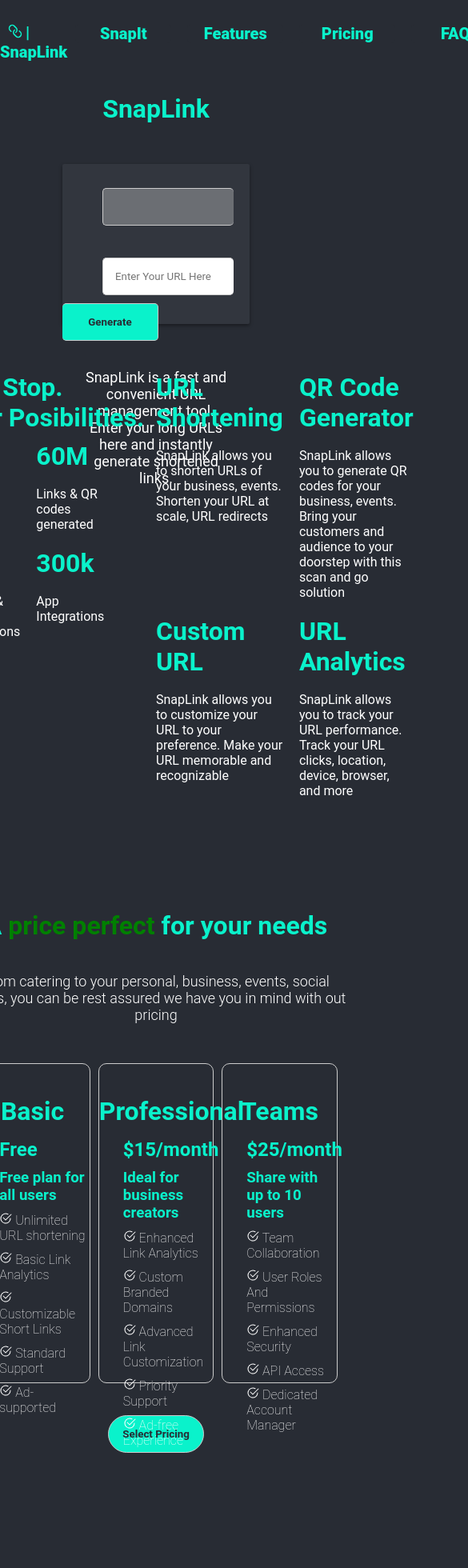
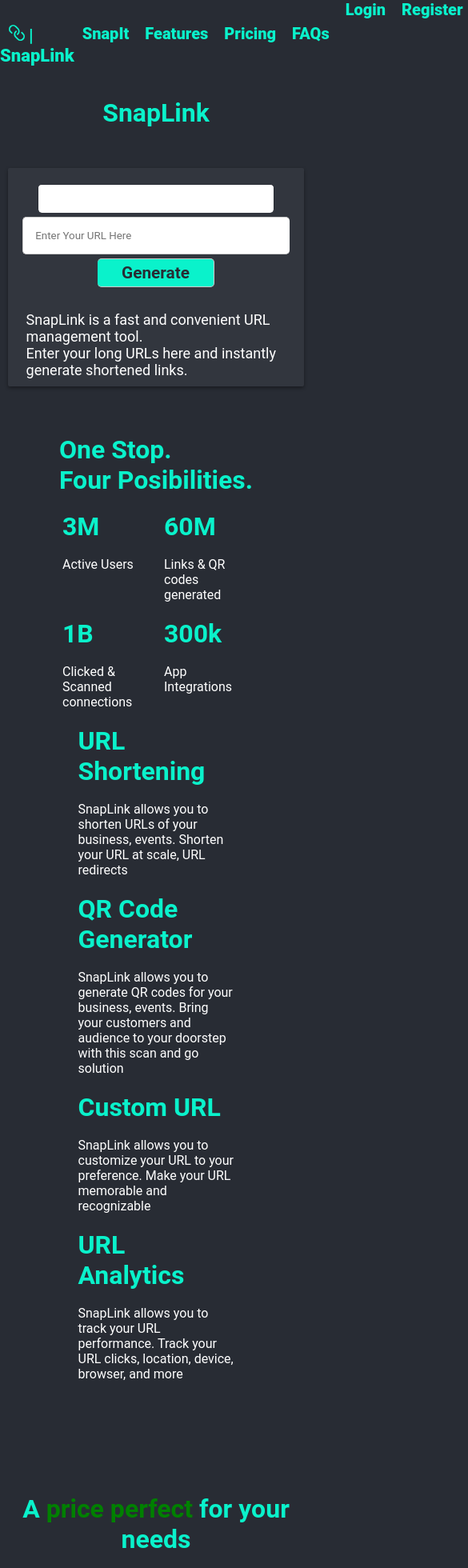
Before and after one commit to Emmy-Styles/KLIPPR, a React (Create React App) app: page / in a window 390 px wide. Shown: the top 1960 px of the page at 80% size, 585 px wide, since content can reach past the window. Built offline with nearby package versions, Linux system fonts and the light colour scheme; no server answers.

Commit message:
responsiveness and font size issues
fixed font size issues and started on responsiveness

```diff
--- a/src/App.css
+++ b/src/App.css
@@ -15,7 +15,7 @@ body {
 }
 
 .icon {
-  font-size: 18px;
+  font-size: 22px;
   rotate: 90deg;
   margin-top: 30px;
   color: #0af2cb;
@@ -26,7 +26,7 @@ body {
 .App-header span {
   color: #0af2cb;
   font-weight: 800;
-  font-size: 20px;
+  font-size: 22px;
 }
 .menu button {
   padding: 0;
@@ -56,12 +56,11 @@ body {
   margin: 0 10px;
 }
 
-
-.App-logo {
+/* .App-logo {
   height: 100px;
   width: 150px;
   margin: 10px;
-}
+} */
 
 main {
   display: flex;
@@ -77,7 +76,7 @@ main {
 }
 
 input {
-  margin: 30px 10px 0 50px;
+  margin: 5px 10px 0 50px;
   width: 70%;
   padding: 15px;
   border-radius: 5px;
@@ -86,45 +85,45 @@ input {
   border-right: none;
   outline: none;
 }
+.shortLink {
+  margin-bottom: 0;
+  margin-top: 30px;
+  width: 40%;
+  padding: 10px;
+  border-radius: 5px;
+  border: 1px solid #282c34;
+  border-bottom: none;
+  outline: none;
+  background-color: white;
+}
 
 button {
-  width: 120px;
-  padding: 15px;
+  padding: 5px 30px;
   border-radius: 5px;
   border: 1px solid #ccc;
   margin-bottom: 10px;
   background-color: #0af2cb;
   color: #282c34;
   font-weight: bold;
+  font-size: 1.3rem;
   cursor: pointer;
   border-left: none;
+  transition: ease-in-out all 750ms;
+}
+button:hover {
+  cursor: pointer;
+  color: whitesmoke;
+  background-color: #07826e;
 }
 
 .geturl {
   width: 60%;
-  height: 200px;
   background-color: #32363e;
   box-shadow: 0 2px 4px rgba(0, 0, 0, 0.4);
   border-radius: 2px;
   margin: 10px;
-}
-
-.getQr {
-  width: 60%;
-  height: 200px;
-  background-color: #32363e;
-  box-shadow: 0 2px 4px rgba(0, 0, 0, 0.4);
-  border-radius: 2px;
-  margin: 10px;
-}
-
-.customLinks {
-  width: 60%;
-  height: 200px;
-  background-color: #32363e;
-  box-shadow: 0 2px 4px rgba(0, 0, 0, 0.4);
-  border-radius: 2px;
-  margin: 10px;
+  display: grid;
+  place-items: center;
 }
 
 .description p {
@@ -133,7 +132,7 @@ button {
   font-weight: 400;
   margin: 10px;
   text-align: center;
-  width: 80%;
+  width: 100%;
 }
 
 .description {
@@ -141,21 +140,27 @@ button {
   flex-direction: column;
   align-items: center;
   justify-content: center;
-  margin-top: 15px;
+  margin-top: 10px;
 }
 
 /* FAQ section */
 .faqSection {
   margin-top: 50px;
+  width: 80%;
+  display: flex;
+  flex-direction: column;
+  align-items: center;
+  justify-content: center;
 }
 .faqSection h1 {
   text-align: center;
   color: #0af2cb;
+
   margin: 40px 0;
 }
 .faqItem {
   margin-bottom: 20px;
-  width: 500px; /* Adjust the width as needed */
+  width: 100%;
   margin-left: auto;
   margin-right: auto;
 }
@@ -168,17 +173,16 @@ button {
 }
 
 .faqSign {
-  margin-right: 10px;
-  font-size: 18px;
+  font-size: 20px;
 }
 
 .faqText {
-  font-size: 16px;
+  font-size: 2rem;
 }
 
 .faqAnswer {
   margin-top: 10px;
-  font-size: 14px;
+  font-size: 1.5rem;
   color: #ccc;
 }
 
@@ -261,8 +265,7 @@ button {
 .first {
   border: 1px solid #ccc;
   border-radius: 10px;
-  width: 30%;
-  height: 400px;
+  padding: 20px 25px;
   display: flex;
   flex-direction: column;
   gap: 10px;
@@ -295,8 +298,7 @@ h3 {
 .second {
   border: 1px solid #ccc;
   border-radius: 10px;
-  width: 30%;
-  height: 400px;
+  padding: 20px 25px;
   display: flex;
   flex-direction: column;
   gap: 10px;
@@ -322,8 +324,7 @@ h3 {
 .third {
   border: 1px solid #ccc;
   border-radius: 10px;
-  width: 30%;
-  height: 400px;
+  padding: 20px 25px;
   display: flex;
   flex-direction: column;
   gap: 10px;
@@ -348,87 +349,74 @@ h3 {
 }
 
 .PriceBtn button {
-  width: 120px;
-  padding: 15px;
-  border-radius: 25px;
+  padding: 15px 35px;
+  border-radius: 5px;
   border: 1px solid #ccc;
-  margin: 40px auto;
+  margin-bottom: 10px;
   background-color: #0af2cb;
   color: #282c34;
   font-weight: bold;
+  font-size: 1.5rem;
   cursor: pointer;
   display: grid;
   place-items: center;
-  transition: 500ms ease;
+  margin: 40px auto;
+  transition: ease-in-out all 750ms;
 }
 .PriceBtn button:hover {
   cursor: pointer;
+  color: whitesmoke;
   background-color: #07826e;
-  border: none;
 }
 /* pricing */
 
 /* footer */
-.footer {
+footer {
   display: flex;
   flex-direction: row;
-  gap: 100px;
-  margin-top: 50px;
-  background-color: #32363e;
-  padding: 20px 30px;
+  gap: 80px;
 }
-
-.footer h4 {
+.SecondDetails {
+  display: grid;
+  grid-template-columns: repeat(4, 1fr);
+  gap: 80px;
+  margin-top: 20px;
+}
+.SecondDetails li {
+  list-style: none;
+  margin-top: 10px;
+  margin-left: 0.3rem;
+}
+.SecondDetails li a {
+  text-decoration: none;
+  color: #fff;
+  font-size: 18px;
+}
+.SecondDetails li a:hover {
+  text-decoration: underline;
   color: #0af2cb;
 }
-.footer li {
-  list-style: none;
-  margin: 10px 0;
+.SecondDetails h4 {
+  color: #0af2cb;
+  font-size: 24px;
+  margin-bottom: 10px;
 }
-.footer li a {
-  text-decoration: none;
-  color: #fff;
-  font-size: 16px;
-  font-weight: 300;
+.logoSocials span {
+  color: #0af2cb;
+  font-size: 1.5rem;
+  line-height: 1.5;
 }
-.footer li a:hover {
-  color: #07826e;
-  cursor: pointer;
-  text-decoration: underline;
+.logo {
+  color: #0af2cb;
+  font-size: 1.5rem;
 }
-/* bottom */
-.footerBottom {
-  display: flex;
-  flex-direction: row;
-  gap: 100px;
-  background-color: #32363e;
-  padding-left: 250px;
-}
-
-.footerBottom h4 {
-  color: #0af2cb;
-}
-.footerBottom li {
-  list-style: none;
-  margin: 10px 0;
-}
-.footerBottom li a {
-  text-decoration: none;
-  color: #fff;
-  font-size: 16px;
-  font-weight: 300;
-}
-.footerBottom li a:hover {
-  color: #07826e;
-  cursor: pointer;
-  text-decoration: underline;
-}
-
 .socials {
   display: flex;
   flex-direction: row;
   gap: 20px;
   margin-top: 10px;
+  margin-left: 15px;
+  font-size: 20px;
 }
 .social {
   color: #fff;
@@ -482,3 +470,76 @@ h3 {
 }
 
 /* footer */
+
+@media (max-width: 992px) {
+  /* starting from footer */
+  footer {
+    display: flex;
+    flex-direction: column;
+    justify-content: center;
+    align-items: center;
+    gap: 10px;
+  }
+  .SecondDetails {
+    display: grid;
+    grid-template-columns: auto;
+    gap: 20px;
+  }
+  .logoSocials {
+    display: flex;
+    flex-direction: column;
+    padding: 0;
+  }
+  .pricingSection {
+    display: flex;
+    flex-direction: column;
+    gap: 10px;
+  }
+  .pricingSection p {
+    text-align: left;
+    margin-left: 10%;
+  }
+  .prices {
+    display: flex;
+    flex-direction: column;
+    gap: 20px;
+  }
+  .featuresSection {
+    display: flex;
+    flex-direction: column;
+    align-items: center;
+    gap: 20px;
+  }
+  .possibilities {
+    display: flex;
+    flex-direction: column;
+    justify-content: center;
+    align-items: center;
+    gap: 10px;
+  }
+  .functions {
+    display: flex;
+    flex-direction: column;
+    justify-content: center;
+    align-items: center;
+    margin-bottom: 0;
+  }
+  .geturl {
+    display: grid;
+    place-items: center;
+    width: 95%;
+  }
+  .geturl input {
+    width: 90%;
+    margin: 5px auto;
+  }
+  .geturl input:first-child {
+    width: 80%;
+    margin-top: 20px;
+    margin-bottom: 0;
+  }
+  .description p {
+    text-align: left;
+    margin-left: 15%;
+  }
+}
--- a/src/App.tsx
+++ b/src/App.tsx
@@ -9,7 +9,7 @@ function App() {
       <Router>
         <Routes>
           <Route path="/" element={<Home />} />
-          <Route path="/slug" element={<Redirect />} />
+          <Route path="/:slug" element={<Redirect />} />
         </Routes>
       </Router>
     </div>
--- a/src/components/Home.tsx
+++ b/src/components/Home.tsx
@@ -70,7 +70,7 @@ const Home = () => {
       <main className="main">
         <h1 className="title">SnapLink</h1>
         <div className="geturl">
-          <input type="text" disabled value={shorten} />
+          <input type="text" disabled value={shorten} className="shortLink" />
           <input
             type="url"
             value={input}
@@ -225,8 +225,7 @@ const Home = () => {
         </div>
       </main>
       <footer>
-        <div className="footer">
-          <div>
+        <div className="logoSocials">
           <div>
             <FiLink className="icon" /> <span>|</span>{" "}
             <span className="logo">SnapLink</span>
@@ -238,6 +237,7 @@ const Home = () => {
             <FaLinkedinIn className="linkedin" />
           </div>
         </div>
+        <div className="SecondDetails">
           <div>
             <div className="Why">
               <h4>Why SnapLink</h4>
@@ -312,8 +312,6 @@ const Home = () => {
               </li>
             </ul>
           </div>
-        </div>
-        <div className="footerBottom">
           <div>
             <h4>Resources</h4>
             <ul className="resources">
```
Lines whose indentation alone changed are shown as unchanged.
